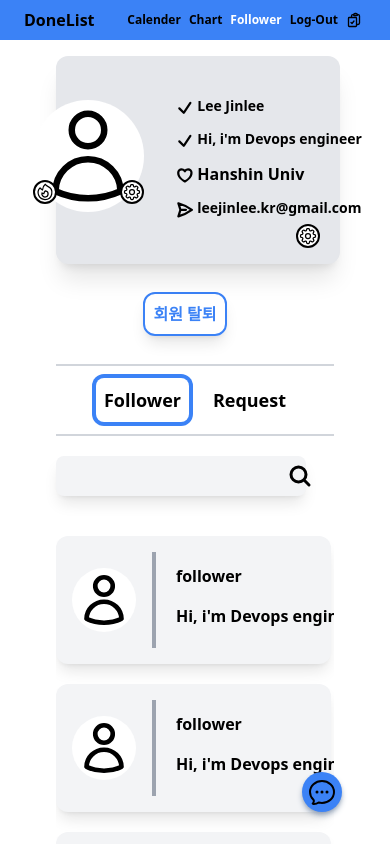
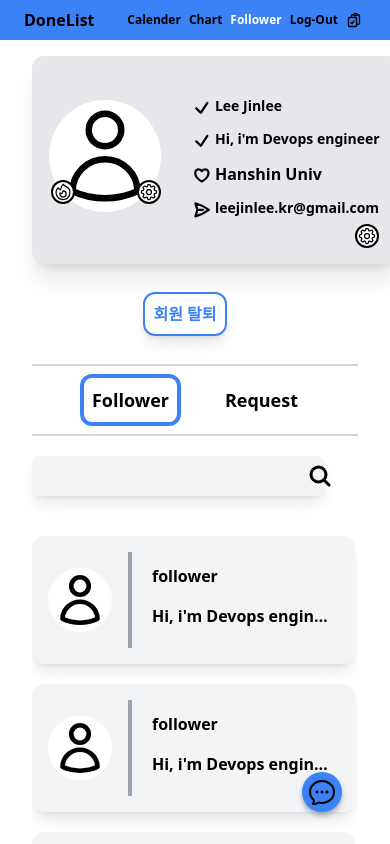
Before and after one commit to comko123/markup-copy, a Next.js app: page /follower in a window 390 px wide. Shown: the top 844 px of the page. Built offline with nearby package versions, Linux system fonts and the light colour scheme.

Commit message:
fix : 팔로워 페이지 반응형 디자인 적용

```diff
--- a/src/pages/follower/index.tsx
+++ b/src/pages/follower/index.tsx
@@ -14,9 +14,9 @@ const Profil:NextPage = () => {
   const {login} =  useRecoilValue(loginAtom)
   useLoginCheck(login)
     return(<LayOut login={login}>
-      <main className="flex flex-col lg:flex-row mx-14 my-10">
+      <main className="flex flex-col lg:flex-row mx-8 md:mx-10 my-10">
        <nav className="border-b-2 lg:border-r-2 lg:border-b-transparent border-gray-300 w-full lg:w-[32%] h-max pr-5">
-       <div className={`bg-gray-200 pt-7 lg:pt-0 w-[110%] md:w-full lg:w-[95%] ${state.profilState?"h-52 lg:h-80 ":"pt-10 h-60 lg:h-[25rem]"} flex justify-center lg:flex-col rounded-xl px-2 relative shadow-xl`}>
+       <div className={`bg-gray-200 pt-7 lg:pt-0 w-[120%] md:w-full lg:w-[95%] ${state.profilState?"h-52 lg:h-80 ":"pt-10 h-60 lg:h-[25rem]"} flex justify-center lg:flex-col rounded-xl px-2 relative shadow-xl`}>
        <div className="h-[35%] mt-4 lg:mt-0">
        <svg xmlns="http://www.w3.org/2000/svg" fill="none" viewBox="0 0 24 24"
         strokeWidth={1.5} stroke="currentColor"
```
